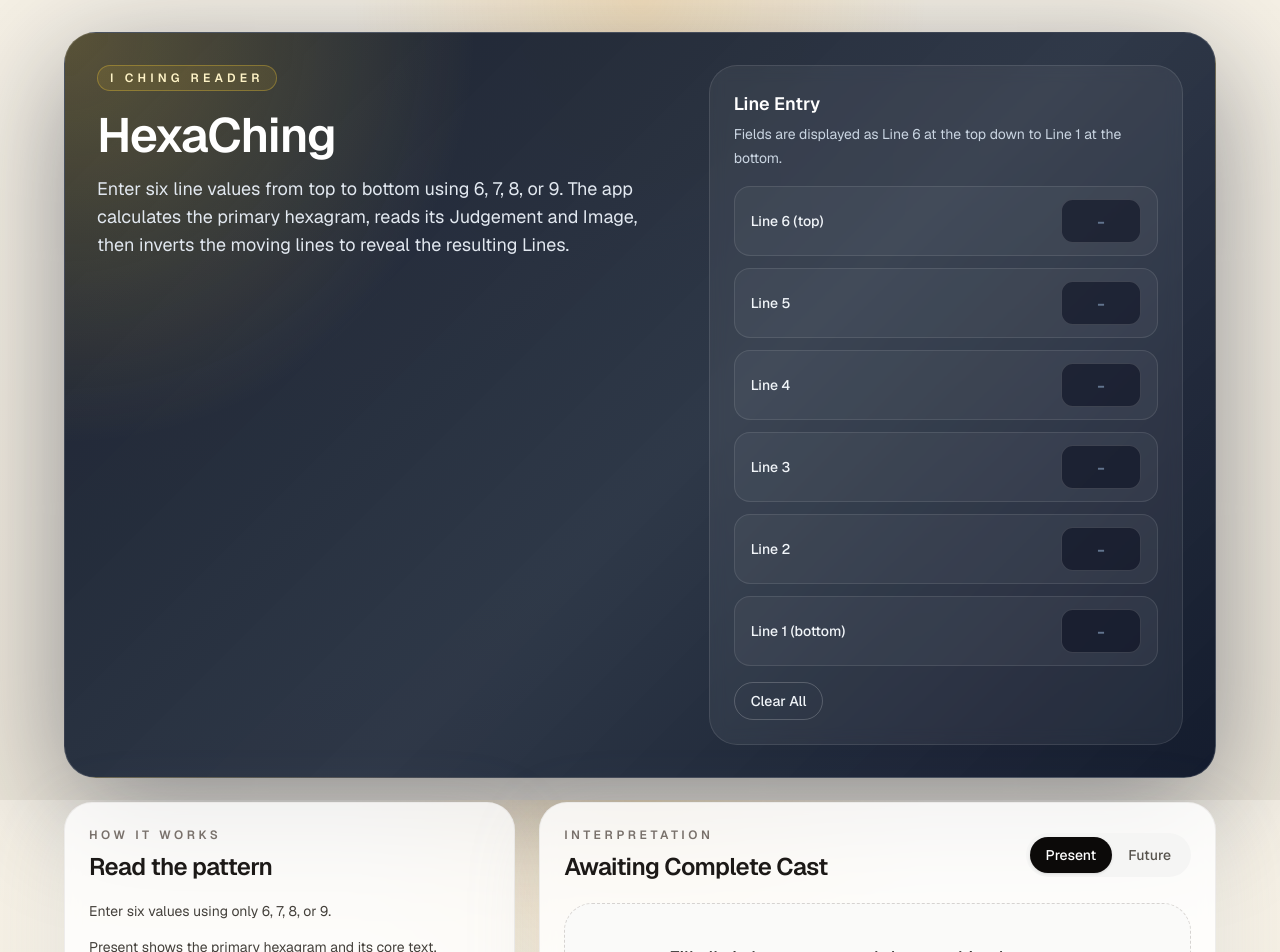
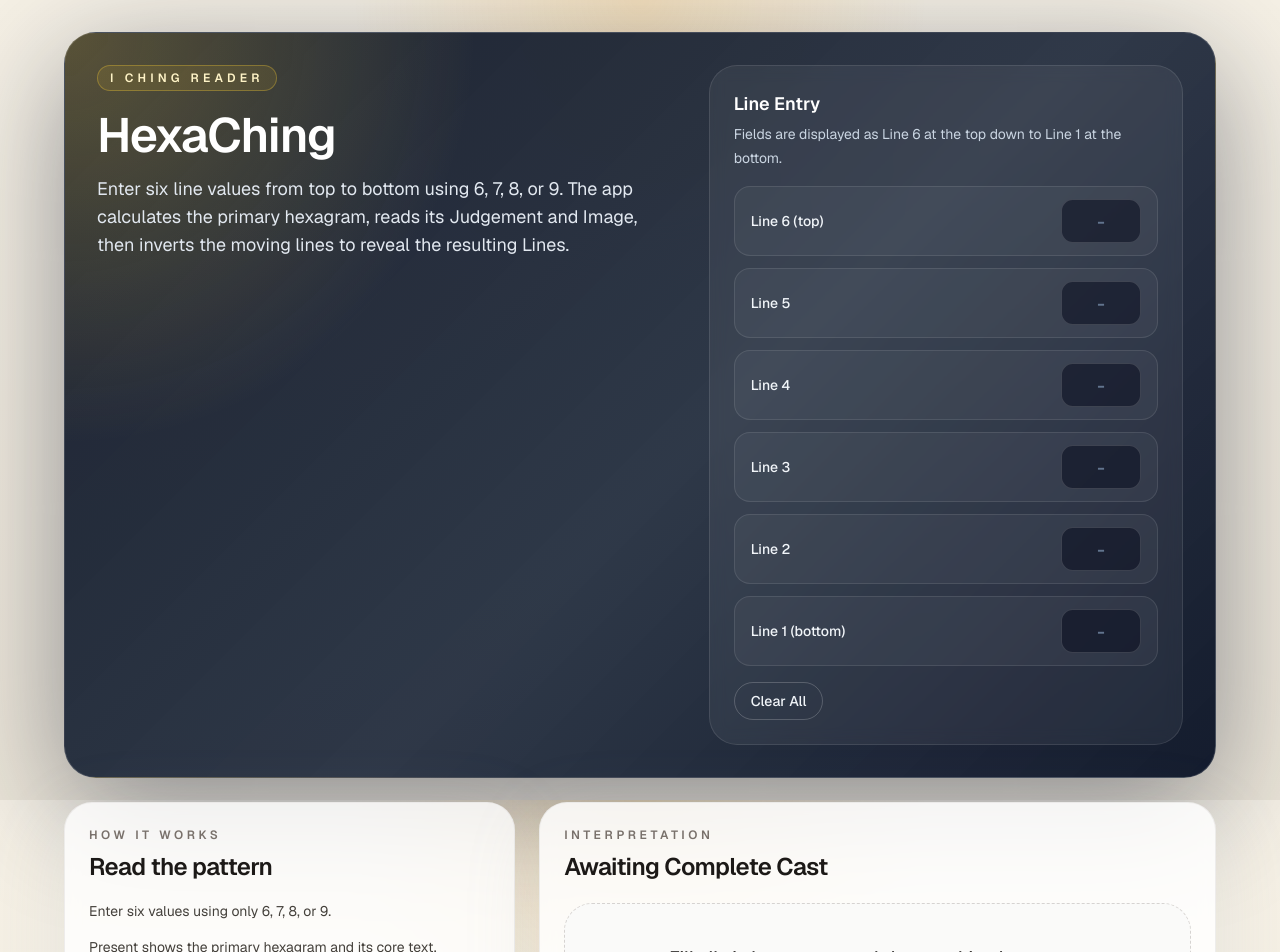
Before and after one commit to sgtnacl/hexaching, a Next.js app: page / in a window 1280 px wide. Shown: the top 952 px of the page. Built offline with nearby package versions, Linux system fonts and the light colour scheme.

Commit message:
Show only relevant resulting line texts

```diff
--- a/app/hexaching-app.tsx
+++ b/app/hexaching-app.tsx
@@ -1,7 +1,7 @@
 'use client';
 
 import { useState } from "react";
-import type { InterpretationResult, ViewMode } from "./lib/iching";
+import type { InterpretationResult } from "./lib/iching";
 import {
   calculateFutureInterpretation,
   calculatePresentInterpretation,
@@ -20,12 +20,10 @@ const LINE_LABELS = [
 
 export default function HexaChingApp() {
   const [lines, setLines] = useState<string[]>(Array(6).fill(""));
-  const [viewMode, setViewMode] = useState<ViewMode>("present");
 
   const parsedLines = parseLinesTopToBottom(lines);
   const presentResult = parsedLines ? calculatePresentInterpretation(parsedLines) : null;
   const futureResult = parsedLines ? calculateFutureInterpretation(parsedLines) : null;
-  const activeResult = viewMode === "present" ? presentResult : futureResult;
   const presentReading = presentResult ? getHexagramReading(presentResult.hexagramNumber) : null;
   const futureReading = futureResult ? getHexagramReading(futureResult.hexagramNumber) : null;
 
@@ -115,33 +113,19 @@ export default function HexaChingApp() {
                     Interpretation
                   </p>
                   <h2 className="mt-2 text-2xl font-semibold tracking-tight text-stone-900">
-                    {activeResult ? "Hexagram Match" : "Awaiting Complete Cast"}
+                    {presentResult ? "Hexagram Match" : "Awaiting Complete Cast"}
                   </h2>
                 </div>
-                <ModeToggle viewMode={viewMode} onChange={setViewMode} />
               </div>
 
-              {activeResult ? (
+              {presentResult ? (
                 <>
-                  <ResultCard result={activeResult} viewMode={viewMode} />
-                  <div className="grid gap-4 sm:grid-cols-2">
-                    {presentResult && (
+                  <ResultCard result={presentResult} />
                   <CompactSummary
                     title="Present"
                     subtitle="Primary hexagram from your cast"
                     result={presentResult}
-                        active={viewMode === "present"}
                   />
-                    )}
-                    {futureResult && (
-                      <CompactSummary
-                        title="Future"
-                        subtitle="Resulting hexagram after line inversion"
-                        result={futureResult}
-                        active={viewMode === "future"}
-                      />
-                    )}
-                  </div>
                   <ReadingPanels
                     presentResult={presentResult}
                     futureResult={futureResult}
@@ -198,54 +182,7 @@ function LineInput({
   );
 }
 
-function ModeToggle({
-  viewMode,
-  onChange,
-}: {
-  viewMode: ViewMode;
-  onChange: (mode: ViewMode) => void;
-}) {
-  return (
-    <div className="inline-flex rounded-full bg-stone-100 p-1">
-      <ToggleButton active={viewMode === "present"} onClick={() => onChange("present")}>
-        Present
-      </ToggleButton>
-      <ToggleButton active={viewMode === "future"} onClick={() => onChange("future")}>
-        Future
-      </ToggleButton>
-    </div>
-  );
-}
-
-function ToggleButton({
-  active,
-  children,
-  onClick,
-}: {
-  active: boolean;
-  children: React.ReactNode;
-  onClick: () => void;
-}) {
-  return (
-    <button
-      type="button"
-      onClick={onClick}
-      className={`rounded-full px-4 py-2 text-sm font-medium transition ${
-        active ? "bg-stone-950 text-white shadow-sm" : "text-stone-600 hover:text-stone-900"
-      }`}
-    >
-      {children}
-    </button>
-  );
-}
-
-function ResultCard({
-  result,
-  viewMode,
-}: {
-  result: InterpretationResult;
-  viewMode: ViewMode;
-}) {
+function ResultCard({ result }: { result: InterpretationResult }) {
   return (
     <div className="rounded-[30px] bg-[linear-gradient(180deg,_#fffdf8,_#f7f4ea)] p-5 shadow-[inset_0_1px_0_rgba(255,255,255,0.7)] sm:p-6">
       <div className="grid gap-6 sm:grid-cols-[140px_1fr] sm:items-center">
@@ -254,7 +191,7 @@ function ResultCard({
         </div>
         <div className="space-y-3">
           <p className="text-xs font-semibold uppercase tracking-[0.28em] text-amber-700">
-            {viewMode === "present" ? "Present Hexagram" : "Future Hexagram"}
+            Present Hexagram
           </p>
           <div>
             <h3 className="text-3xl font-semibold tracking-tight text-stone-950">
@@ -263,11 +200,9 @@ function ResultCard({
             <p className="mt-1 text-lg font-medium text-amber-900">{result.hexagramName}</p>
           </div>
           <p className="text-sm leading-6 text-stone-700">
-            {viewMode === "present"
-              ? result.movingLines.length > 0
+            {result.movingLines.length > 0
               ? `Moving lines: ${result.movingLines.join(", ")}`
-                : "No moving lines in this cast."
-              : "Future mode applies 6 to 7 and 9 to 8 before computing the relating hexagram."}
+              : "No moving lines in this cast."}
           </p>
         </div>
       </div>
@@ -308,7 +243,7 @@ function ReadingPanels({
         title={futureReading.title}
         movingLines={presentResult.movingLines}
         sameHexagram={presentResult.hexagramNumber === futureResult.hexagramNumber}
-        lines={futureReading.lines}
+        lines={pickRelevantLines(futureReading.lines, presentResult.movingLines)}
       />
     </div>
   );
@@ -365,7 +300,7 @@ function LinesCard({
             : "The resulting hexagram was derived by inverting the moving lines."}
       </p>
       <div className="mt-5 space-y-5">
-        {lines.map((line) => (
+        {lines.length > 0 ? lines.map((line) => (
           <section
             key={line.heading}
             className="rounded-2xl bg-white px-4 py-4 shadow-[inset_0_1px_0_rgba(255,255,255,0.7)]"
@@ -379,7 +314,11 @@ function LinesCard({
               ))}
             </div>
           </section>
-        ))}
+        )) : (
+          <div className="rounded-2xl bg-white px-4 py-4 text-sm leading-7 text-stone-700 shadow-[inset_0_1px_0_rgba(255,255,255,0.7)]">
+            No moving lines were selected, so there are no resulting line texts to display.
+          </div>
+        )}
       </div>
     </div>
   );
@@ -414,19 +353,13 @@ function CompactSummary({
   title,
   subtitle,
   result,
-  active,
 }: {
   title: string;
   subtitle: string;
   result: InterpretationResult;
-  active: boolean;
 }) {
   return (
-    <div
-      className={`rounded-[24px] border p-4 transition ${
-        active ? "border-amber-300 bg-amber-50" : "border-stone-200 bg-stone-50"
-      }`}
-    >
+    <div className="rounded-[24px] border border-amber-300 bg-amber-50 p-4 transition">
       <p className="text-sm font-semibold text-stone-900">{title}</p>
       <p className="mt-1 text-xs leading-5 text-stone-600">{subtitle}</p>
       <p className="mt-4 text-2xl font-semibold tracking-tight text-stone-950">
@@ -436,3 +369,41 @@ function CompactSummary({
     </div>
   );
 }
+
+function pickRelevantLines(
+  lines: { heading: string; paragraphs: string[] }[],
+  movingLines: number[],
+) {
+  if (movingLines.length === 0) {
+    return [];
+  }
+
+  const patterns = movingLines.map((lineNumber) => lineHeadingPattern(lineNumber));
+
+  return lines.filter((line) => {
+    const heading = line.heading.toLowerCase();
+    if (movingLines.length === 6 && heading.includes("use of ")) {
+      return true;
+    }
+    return patterns.some((pattern) => heading.includes(pattern));
+  });
+}
+
+function lineHeadingPattern(lineNumber: number) {
+  switch (lineNumber) {
+    case 1:
+      return "at the beginning";
+    case 2:
+      return "in the second place";
+    case 3:
+      return "in the third place";
+    case 4:
+      return "in the fourth place";
+    case 5:
+      return "in the fifth place";
+    case 6:
+      return "at the top";
+    default:
+      return "";
+  }
+}
```
Lines whose indentation alone changed are shown as unchanged.
